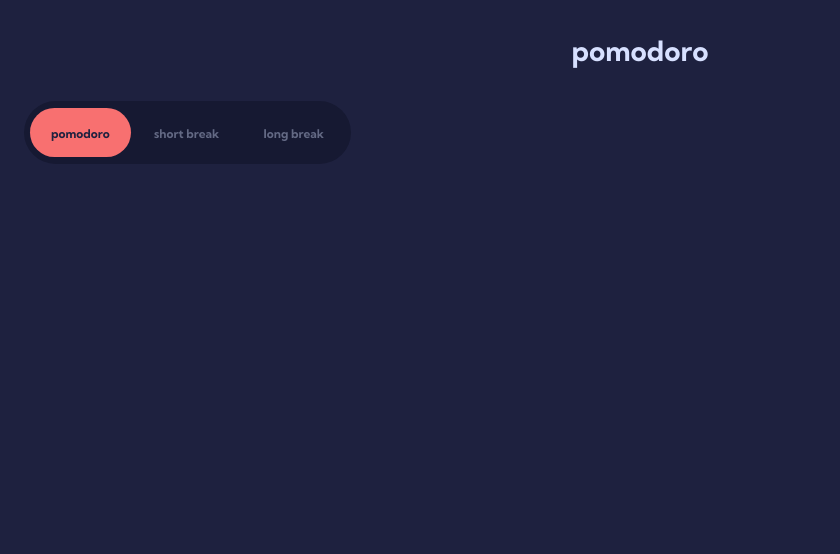
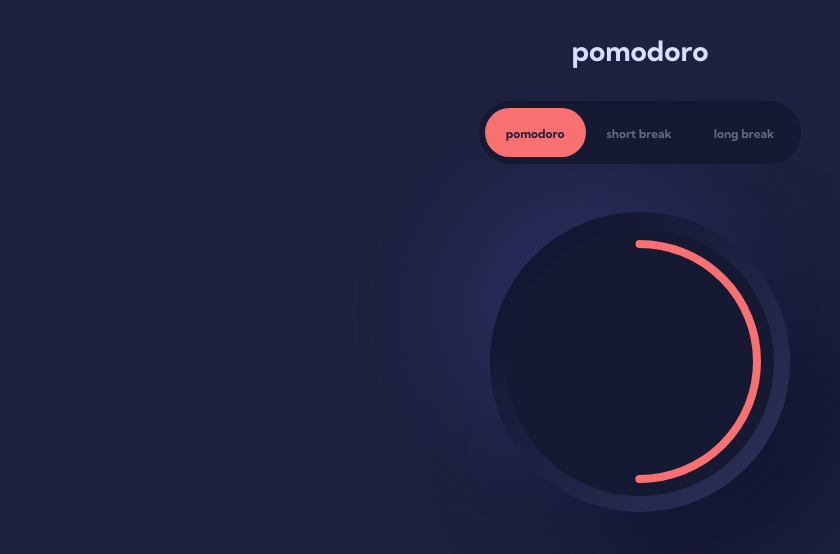
Before and after one commit to AlexanderMelox/melodoro, a React (Create React App) app: page / in a window 1280 px wide. Shown: the top 554 px of the page, without its empty margins (0-840 px from the left). Built offline with nearby package versions, Linux system fonts and the light colour scheme.

Commit message:
added the timer circle progress bar

```diff
--- a/src/App.js
+++ b/src/App.js
@@ -3,6 +3,7 @@ import GlobalStyle from './style/GlobalStyle'
 import Container from './components/Container'
 import Header from './components/Header'
 import Nav from './components/Nav'
+import Timer from './components/Timer'
 import { H2 } from './components/Headings'
 
 function App() {
@@ -19,6 +20,7 @@ function App() {
           selectedTimer={selectedTimer}
           setSelectedTimer={setSelectedTimer}
         />
+        <Timer />
       </Container>
     </>
   )
--- a/src/components/Nav.js
+++ b/src/components/Nav.js
@@ -22,12 +22,14 @@ const Nav = ({ selectedTimer, setSelectedTimer }) => {
 }
 
 export const NavContainer = styled.nav`
+  position: relative;
   max-width: 32.7rem;
   height: 6.3rem;
   background-color: ${colors.dark2};
   border-radius: 3.15rem;
   grid-area: navigation;
   padding: 0.8rem 0.6rem;
+  margin: 0 auto;
 `
 
 export const NavList = styled.ul`
@@ -47,6 +49,11 @@ export const NavListItem = styled.li`
   color: ${({ $active }) =>
     $active ? colors.dark1 : rgba(colors.primary4, 0.4)};
   border-radius: 2.65rem;
+  cursor: pointer;
+
+  :hover {
+    background-color: ${({ $active }) => ($active ? '#F98D8D' : 'transparent')};
+  }
 `
 
 export default Nav
--- /dev/null
+++ b/src/components/Timer.js
@@ -0,0 +1,65 @@
+import React from 'react'
+import styled from 'styled-components'
+import colors from '../style/colors'
+
+const SVGContainerSize = 267
+const strokeWidth = 8
+const radius = SVGContainerSize / 2 - strokeWidth * 2
+const cx = SVGContainerSize / 2
+const cy = SVGContainerSize / 2
+
+const circumference = radius * 2 * Math.PI
+const percent = 50
+const offset = circumference - (percent / 100) * circumference
+
+const Timer = () => {
+  return (
+    <OuterCircle>
+      <InnerCircle>
+        <SVG width={SVGContainerSize} height={SVGContainerSize}>
+          <ProgressCircle r={radius} cx={cx} cy={cy} />
+        </SVG>
+      </InnerCircle>
+    </OuterCircle>
+  )
+}
+
+const flexCenter = `
+  display: flex;
+  justify-content: center;
+  align-items: center;
+`
+
+export const OuterCircle = styled.div`
+  ${flexCenter};
+  width: 30rem;
+  height: 30rem;
+  grid-area: timer;
+  border-radius: 50%;
+  margin: 4.8rem auto 0;
+  background-image: linear-gradient(to bottom right, #0e112a, #2e325a);
+  box-shadow: -5rem -5rem 10rem 0 #272c5a, 5rem 5rem 10rem 0 #121530;
+`
+
+export const InnerCircle = styled.div`
+  ${flexCenter};
+  width: 26.78rem;
+  height: 26.78rem;
+  border-radius: 50%;
+  background-color: ${colors.dark2};
+`
+
+export const SVG = styled.svg``
+
+export const ProgressCircle = styled.circle`
+  transform: rotate(-90deg);
+  transform-origin: 50% 50%;
+  stroke-width: ${strokeWidth};
+  stroke: ${colors.primary1};
+  fill: transparent;
+  stroke-linecap: round;
+  stroke-dasharray: ${circumference} ${circumference};
+  stroke-dashoffset: ${offset};
+`
+
+export default Timer
```
